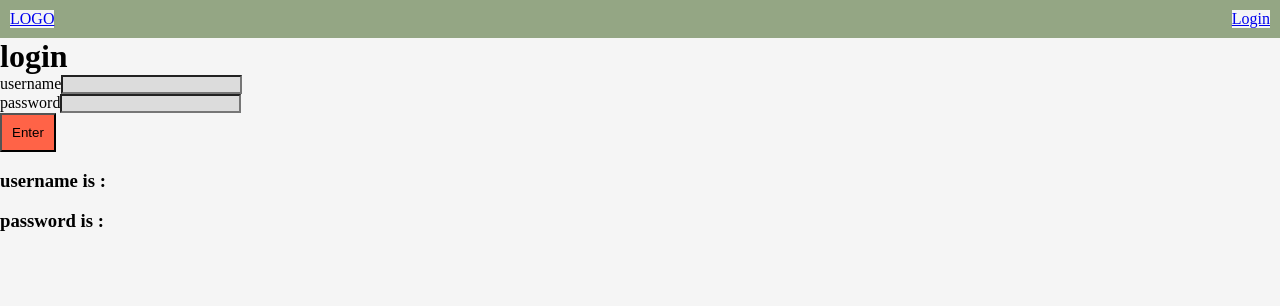
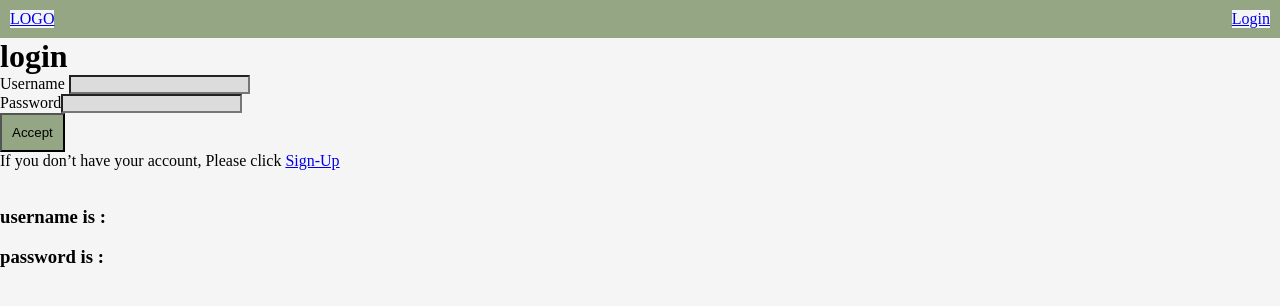
Before and after one commit to ShibaTenshi/Frontend-station, a Nuxt app: page /login in a window 1280 px wide. Shown: the top 306 px of the page. Built offline with nearby package versions, Linux system fonts and the light colour scheme.

Commit message:
add Sign-up link

```diff
--- a/pages/login.vue
+++ b/pages/login.vue
@@ -1,10 +1,19 @@
 <template>
     <h1>login</h1>
-    username<input type="text" name="usernameFied">
-    <br>
-    password<input type="text" name="passwdFied">
-    <br>
-    <button v-on:click="getUsernameFied(),getPasswordFied()">Enter</button>
+
+    <div class="box">
+        <div class="logo">
+
+        </div>
+        <div class="field">
+            <ul>
+                <li>Username <input type="text" name="usernameField"></li>
+                <li>Password<input type="text" name="passwdField"></li>
+            </ul>
+            <button v-on:click="getUsernameField(),getPasswordField()">Accept</button>
+            <p>If you don’t have your account, Please click <NuxtLink to="/">Sign-Up</NuxtLink></p>
+        </div>
+    </div>
 
     <br><br>
     <h3>username is : {{username}}</h3>
@@ -21,12 +30,12 @@
             }
         },
         methods:{
-            getUsernameFied(){
-                const username = document.querySelector("input[name=usernameFied]").value
+            getUsernameField(){
+                const username = document.querySelector("input[name=usernameField]").value
                 this.username = username
             },
-            getPasswordFied(){
-                const passwd = document.querySelector("input[name=passwdFied]").value
+            getPasswordField(){
+                const passwd = document.querySelector("input[name=passwdField]").value
                 this.password = passwd
             }
         }
@@ -45,13 +54,13 @@
         background-color: gainsboro;
     }
     button {
-        background-color: tomato;
+        background-color: rgb(148, 166, 132);
         transition: 0.35s;
         padding: 10px 10px;
     }
 
     button:hover {
-        background-color: red;
+        background-color: rgb(121, 142, 102);
         transition: 0.35s;
     }
 </style>
```
